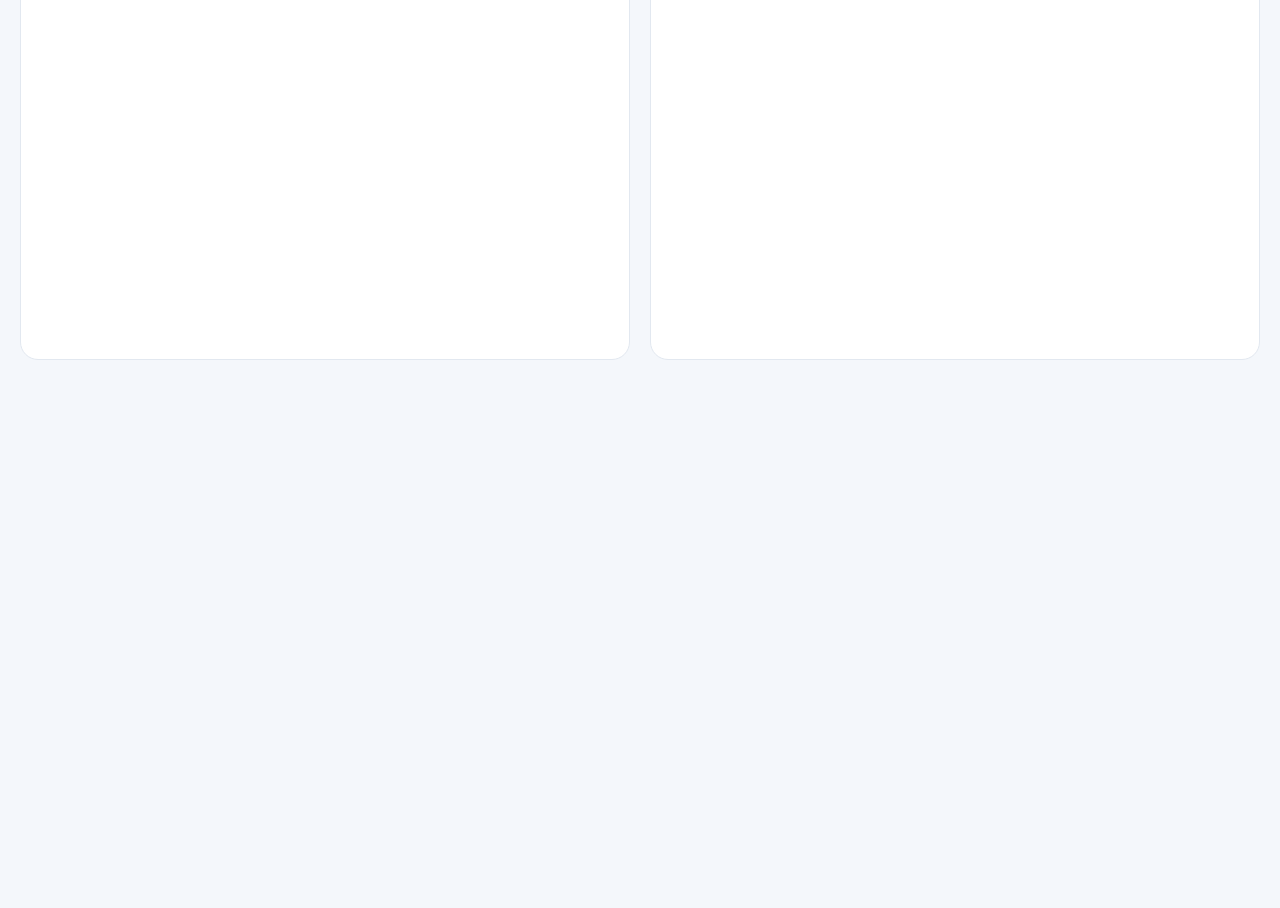
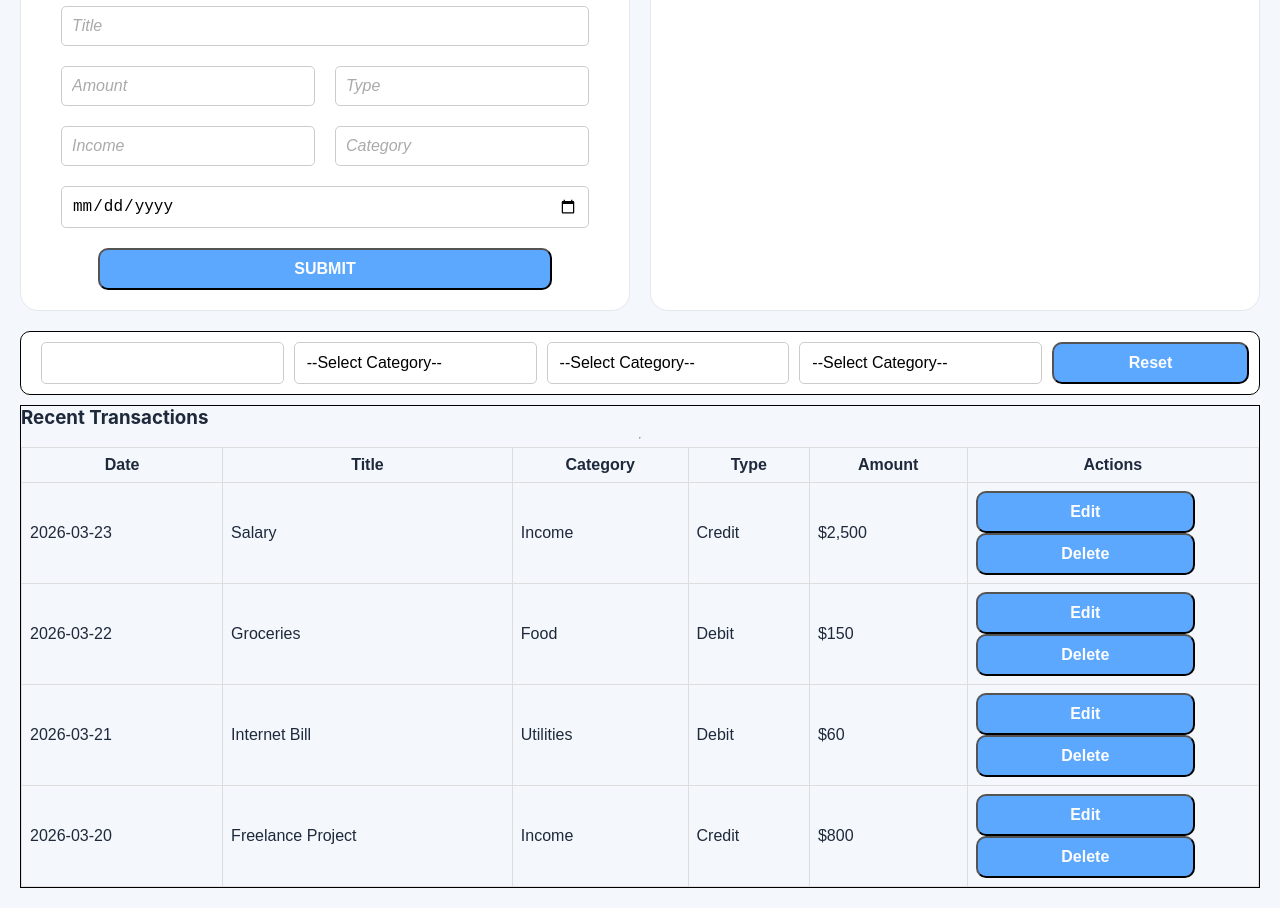
Before and after one commit to Pramit316/FinTrack, an Angular app: page / in a window 1280 px wide. Shown: the part 420-1328 px from the top of the page. Before the commit the page ends 800 px from the top, so only its background shows below. Built offline with nearby package versions, Linux system fonts and the light colour scheme.

Commit message:
Added input fields, filter UI and dummy fields

```diff
--- a/src/app/components/dashboard/dashboard.component.html
+++ b/src/app/components/dashboard/dashboard.component.html
@@ -33,10 +33,113 @@
   <div class="main-content">
     <div class="transaction">
       <h2>Add New Transaction</h2>
+      <hr>
+
+      <div class="fields">
+        <input type="text" id="title" placeholder="Title">
+        <input type="number" id="amount" placeholder="Amount">
+        <input type="number" id="amount" placeholder="Type">
+        <input type="number" id="amount" placeholder="Income">
+        <input type="text" id="category" placeholder="Category">
+        <input type="date" id="date" placeholder="Date">
+      </div>
+
+      <button>SUBMIT</button>
     </div>
 
     <div class="category">
       <h2>Expense By Category</h2>
     </div>
   </div>
+
+  <div class="bottom-section">
+    <div class="search-bar">
+      <search></search>
+      <input>
+      <select>
+        <option value="">--Select Category--</option>
+        <option value="">--Select Category--</option>
+        <option value="">--Select Category--</option>
+        <option value="">--Select Category--</option>
+      </select>
+
+      <select>
+        <option value="">--Select Category--</option>
+        <option value="">--Select Category--</option>
+        <option value="">--Select Category--</option>
+        <option value="">--Select Category--</option>
+      </select>
+
+      <select>
+        <option value="">--Select Category--</option>
+        <option value="">--Select Category--</option>
+        <option value="">--Select Category--</option>
+        <option value="">--Select Category--</option>
+      </select>
+      <button>Reset</button>
+    </div>
+
+    <div class="recent-transaction">
+      <h3>Recent Transactions</h3>
+      <hr>
+      <table border="1" cellspacing="0" cellpadding="8">
+        <thead>
+        <tr>
+          <th>Date</th>
+          <th>Title</th>
+          <th>Category</th>
+          <th>Type</th>
+          <th>Amount</th>
+          <th>Actions</th>
+        </tr>
+        </thead>
+        <tbody>
+        <tr>
+          <td>2026-03-23</td>
+          <td>Salary</td>
+          <td>Income</td>
+          <td>Credit</td>
+          <td>$2,500</td>
+          <td>
+            <button>Edit</button>
+            <button>Delete</button>
+          </td>
+        </tr>
+        <tr>
+          <td>2026-03-22</td>
+          <td>Groceries</td>
+          <td>Food</td>
+          <td>Debit</td>
+          <td>$150</td>
+          <td>
+            <button>Edit</button>
+            <button>Delete</button>
+          </td>
+        </tr>
+        <tr>
+          <td>2026-03-21</td>
+          <td>Internet Bill</td>
+          <td>Utilities</td>
+          <td>Debit</td>
+          <td>$60</td>
+          <td>
+            <button>Edit</button>
+            <button>Delete</button>
+          </td>
+        </tr>
+        <tr>
+          <td>2026-03-20</td>
+          <td>Freelance Project</td>
+          <td>Income</td>
+          <td>Credit</td>
+          <td>$800</td>
+          <td>
+            <button>Edit</button>
+            <button>Delete</button>
+          </td>
+        </tr>
+        </tbody>
+      </table>
+    </div>
+  </div>
 </div>
--- a/src/app/components/dashboard/dashboard.component.scss
+++ b/src/app/components/dashboard/dashboard.component.scss
@@ -9,10 +9,17 @@
 
 .header {
   text-align: center;
-  padding: 24px 16px;
 }
 
 .header h1 {
+  margin: 0;
+  padding: 5px 0 0 0;
+  font-size: 2.2rem;
+  font-weight: 700;
+  color: #0f172a;
+}
+
+.header h2 {
   margin: 0;
   padding: 5px 0 0 0;
   font-size: 2.2rem;
@@ -111,11 +118,91 @@
 
 .transaction,
 .category {
-  flex: 1 1 0;
+  display: flex;
+  flex-direction: column;
+  flex: 1 0 0;
   min-height: 0;
   background: white;
   border: 1px solid #e2e8f0;
   border-radius: 18px;
   padding: 20px;
   box-sizing: border-box;
+  align-items: center;
 }
+
+.transaction hr {
+  width: 100%;
+}
+
+.fields {
+  display: grid;
+  grid-template-columns: 1fr 1fr;
+  gap: 20px;
+
+  width: 100%;
+  padding: 20px;
+
+  box-sizing: border-box;
+}
+
+.fields input {
+  outline: none;
+  border-radius: 5px;
+  padding: 10px;
+}
+
+#title, #date {
+  grid-column: span 2;
+}
+
+button {
+  text-align: center;
+  padding: 10px;
+  width: 80%;
+  border-radius: 10px;
+  background-color: #5ca8ff;
+  color: #fdfdfd;
+  font-size: 1rem;
+  font-weight: bold;
+}
+
+button:hover {
+  background-color: #6cb2ff;
+  transform: translateY(-2px);
+}
+
+.bottom-section{
+  display: flex;
+  flex-direction: column;
+  gap: 10px;
+}
+
+.search-bar{
+  display: flex;
+  border: 1px solid black;
+  padding: 10px;
+  gap: 10px;
+  border-radius: 10px;
+  background-color: white;
+}
+
+
+.recent-transaction{
+  display: flex;
+  flex-direction: column;
+  border:  1px solid black;
+}
+
+.recent-transaction h3{
+  margin: 0;
+}
+
+table {
+  font-family: arial, sans-serif;
+  border-collapse: collapse;
+  width: 100%;
+}
+
+th, td {
+  border: 1px solid #dddddd;
+}
--- a/src/styles.scss
+++ b/src/styles.scss
@@ -1,9 +1,83 @@
 /* You can add global styles to this file, and also import other style files */
 html,
 body {
-  height: 100vh;
+  min-height: 100vh;
   margin: 0;
   font-family: Inter, "Segoe UI", Roboto, sans-serif;
   background: #f4f7fb;
   color: #1e293b;
 }
+
+input {
+  width: 100%;
+  padding: 10px 12px;
+  font-size: 16px;
+  border: 1px solid #ccc;
+  border-radius: 5px;
+  outline: none;
+  box-sizing: border-box;
+  transition: border-color 0.2s, box-shadow 0.2s;
+}
+
+
+input:focus {
+  border-color: #4a90e2;
+  box-shadow: 0 0 5px rgba(74,144,226,0.5);
+}
+
+input:hover {
+  border-color: #888;
+}
+
+input:disabled {
+  background-color: #f5f5f5;
+  cursor: not-allowed;
+}
+
+input::placeholder {
+  color: #aaa;
+  font-style: italic;
+}
+
+select {
+  width: 100%;
+  padding: 10px 12px;
+  font-size: 16px;
+  border: 1px solid #ccc;
+  border-radius: 5px;
+  background-color: white;
+  outline: none;
+  appearance: none;
+  -webkit-appearance: none;
+  -moz-appearance: none;
+  transition: border-color 0.2s, box-shadow 0.2s;
+  cursor: pointer;
+}
+
+select:focus {
+  border-color: #4a90e2;
+  box-shadow: 0 0 5px rgba(74,144,226,0.5);
+}
+
+select:hover {
+  border-color: #888;
+}
+
+.form-field {
+  position: relative;
+}
+
+.form-field select {
+  padding-right: 30px;
+}
+
+.form-field::after {
+  content: "▼";
+  position: absolute;
+  right: 10px;
+  top: 50%;
+  transform: translateY(-50%);
+  pointer-events: none;
+  color: #555;
+  font-size: 12px;
+}
```
